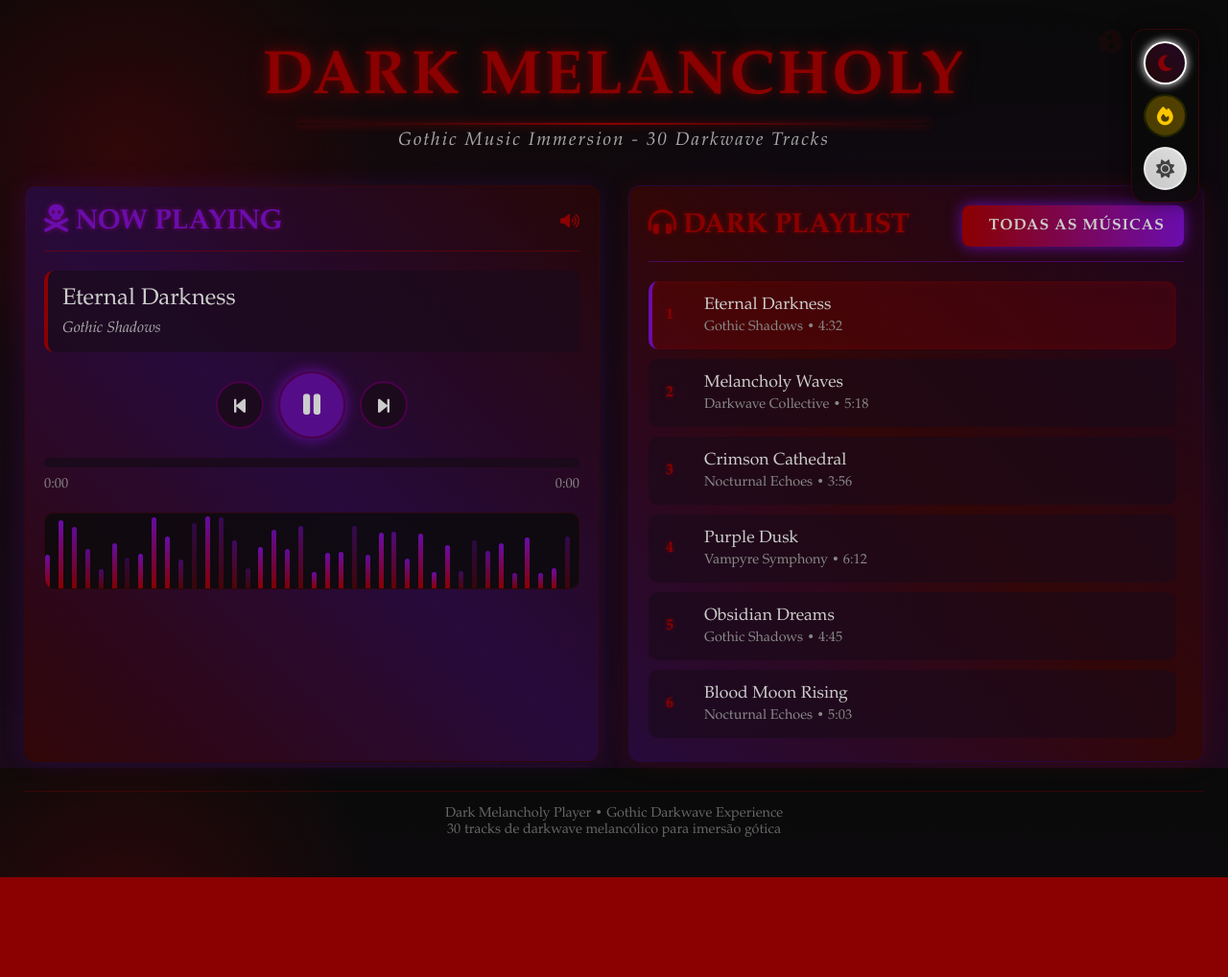
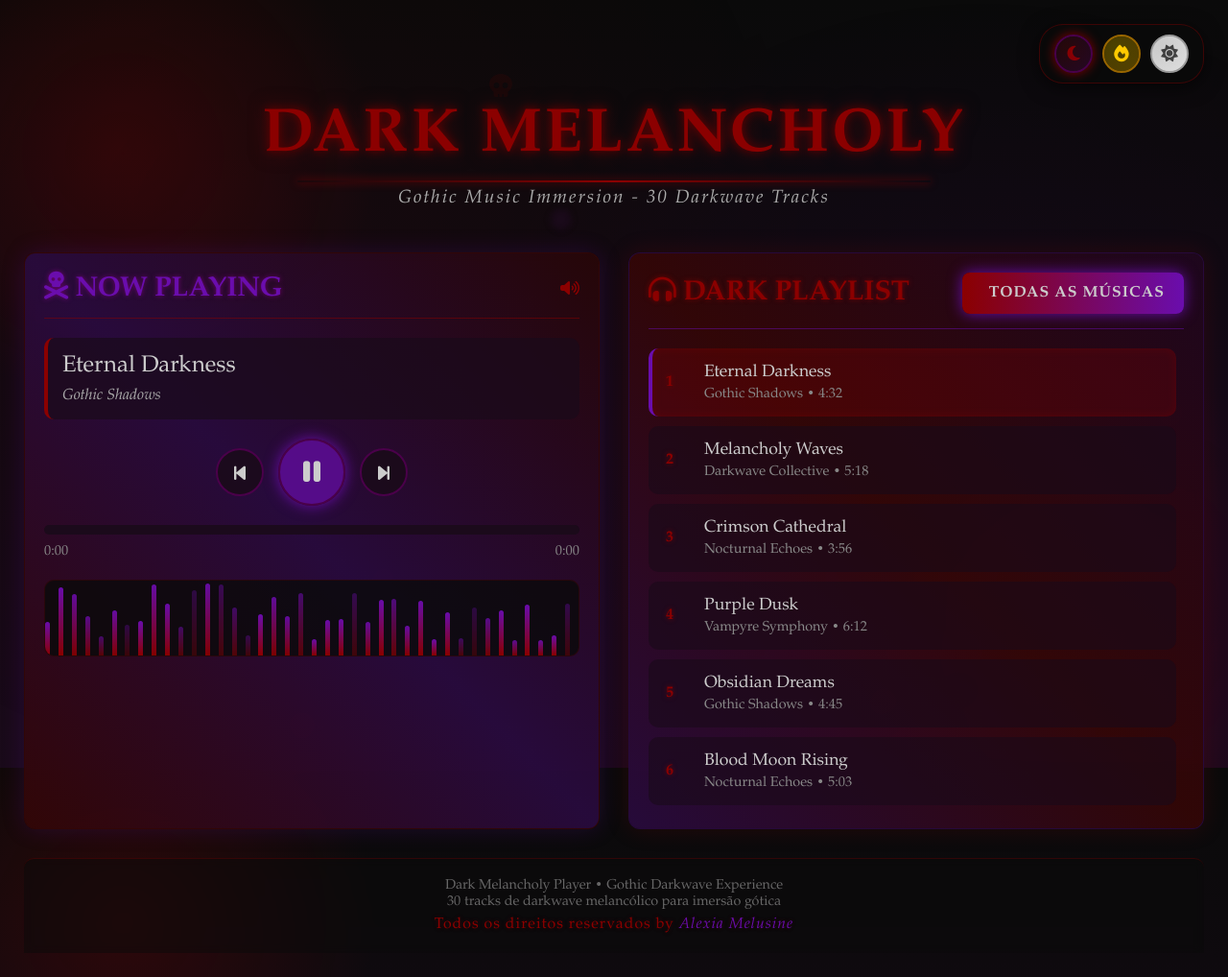
Before and after one commit to alexialuzdeferro/dark-melancholy, a plain HTML site: page index.html in a window 1280 px wide. Shown: the whole page at 96% size. Before the commit the page ends 914 px from the top, so only its background shows below. Drawn offline with Linux system fonts and the light colour scheme.

Commit message:
Update index.html

```diff
--- a/index.html
+++ b/index.html
@@ -58,36 +58,53 @@
             position: relative;
         }
 
-        /* Botões Flutuantes de Modo */
-        .theme-floating-buttons {
+        /* Botões de Tema Fixos no Topo - Versão Harmoniosa */
+        .theme-top-buttons {
             position: fixed;
-            top: 20px;
-            right: 20px;
+            top: 15px;
+            right: 15px;
             z-index: 1000;
             display: flex;
-            flex-direction: column;
-            gap: 10px;
-            background: rgba(10, 10, 10, 0.8);
-            backdrop-filter: blur(10px);
-            padding: 12px;
-            border-radius: 15px;
-            border: 1px solid rgba(139, 0, 0, 0.3);
-            box-shadow: 0 0 20px rgba(0, 0, 0, 0.5);
+            gap: 8px;
+            background: rgba(10, 10, 10, 0.85);
+            backdrop-filter: blur(15px);
+            padding: 8px 12px;
+            border-radius: 25px;
+            border: 1px solid rgba(139, 0, 0, 0.4);
+            box-shadow: 0 4px 20px rgba(0, 0, 0, 0.6);
+            transition: all 0.3s ease;
+        }
+
+        @media (min-width: 768px) {
+            .theme-top-buttons {
+                top: 20px;
+                right: 20px;
+                padding: 10px 15px;
+                gap: 10px;
+            }
         }
 
         .theme-btn {
-            width: 45px;
-            height: 45px;
+            width: 36px;
+            height: 36px;
             border-radius: 50%;
             border: 2px solid transparent;
             cursor: pointer;
             display: flex;
             align-items: center;
             justify-content: center;
-            font-size: 1.2rem;
+            font-size: 1rem;
             transition: all 0.3s ease;
             position: relative;
             overflow: hidden;
+        }
+
+        @media (min-width: 768px) {
+            .theme-btn {
+                width: 40px;
+                height: 40px;
+                font-size: 1.1rem;
+            }
         }
 
         .theme-btn:hover, .theme-btn:active {
@@ -95,8 +112,8 @@
         }
 
         .theme-btn.active {
-            border-color: white;
-            box-shadow: 0 0 10px white;
+            border-color: rgba(255, 255, 255, 0.8);
+            box-shadow: 0 0 12px currentColor;
         }
 
         .theme-btn::after {
@@ -111,58 +128,69 @@
         }
 
         #dark-mode-btn {
-            background: linear-gradient(45deg, #0a0a0a, #1a0a1a);
+            background: linear-gradient(135deg, #0a0a0a, #1a0a1a);
             color: #8b0000;
+            border-color: #4a004a;
         }
 
         #dark-mode-btn::after {
-            background: linear-gradient(45deg, #8b0000, #4a004a);
+            background: radial-gradient(circle at 30% 30%, #8b0000, #4a004a);
         }
 
         #yellow-mode-btn {
-            background: linear-gradient(45deg, #1a1a00, #2a2a00);
+            background: linear-gradient(135deg, #1a1a00, #2a2a00);
             color: #ffcc00;
+            border-color: #996600;
         }
 
         #yellow-mode-btn::after {
-            background: linear-gradient(45deg, #ffcc00, #ff9900);
+            background: radial-gradient(circle at 30% 30%, #ffcc00, #ff9900);
         }
 
         #light-mode-btn {
-            background: linear-gradient(45deg, #e0e0e0, #f0f0f0);
+            background: linear-gradient(135deg, #e0e0e0, #f0f0f0);
             color: #333;
+            border-color: #999;
         }
 
         #light-mode-btn::after {
-            background: linear-gradient(45deg, #666, #999);
+            background: radial-gradient(circle at 30% 30%, #666, #999);
         }
 
-        .theme-label {
+        .theme-tooltip {
             position: absolute;
-            top: 50px;
+            top: 45px;
             left: 50%;
             transform: translateX(-50%);
-            background: rgba(0, 0, 0, 0.8);
+            background: rgba(0, 0, 0, 0.9);
             color: white;
-            padding: 4px 8px;
-            border-radius: 4px;
-            font-size: 0.7rem;
+            padding: 6px 10px;
+            border-radius: 6px;
+            font-size: 0.75rem;
             white-space: nowrap;
             opacity: 0;
             transition: opacity 0.3s;
             pointer-events: none;
+            border: 1px solid rgba(139, 0, 0, 0.3);
+            box-shadow: 0 4px 12px rgba(0, 0, 0, 0.5);
         }
 
-        .theme-btn:hover .theme-label {
+        .theme-btn:hover .theme-tooltip {
             opacity: 1;
         }
 
         /* Header Mobile Friendly */
         header {
             text-align: center;
-            padding: 20px 0 15px;
+            padding: 60px 0 15px;
             position: relative;
             margin-bottom: 20px;
+        }
+
+        @media (min-width: 768px) {
+            header {
+                padding: 70px 0 20px;
+            }
         }
 
         h1 {
@@ -544,6 +572,40 @@
             100% { opacity: 1; }
         }
 
+        /* Footer Personalizado */
+        footer {
+            text-align: center;
+            padding: 20px 15px;
+            border-top: 1px solid rgba(139, 0, 0, 0.3);
+            margin-top: 30px;
+            color: #666;
+            font-size: clamp(0.75rem, 2.8vw, 0.9rem);
+            transition: border-color 0.5s ease, color 0.5s ease;
+            background: rgba(10, 10, 10, 0.5);
+            border-radius: 10px 10px 0 0;
+            backdrop-filter: blur(5px);
+        }
+
+        .footer-content {
+            max-width: 800px;
+            margin: 0 auto;
+        }
+
+        .footer-signature {
+            color: var(--blood-red);
+            font-family: 'Garamond', 'Times New Roman', serif;
+            font-size: 1.1em;
+            margin-top: 5px;
+            letter-spacing: 1px;
+            text-shadow: 0 0 5px rgba(139, 0, 0, 0.3);
+            transition: color 0.5s ease;
+        }
+
+        .footer-signature span {
+            color: var(--amethyst);
+            font-style: italic;
+        }
+
         /* Mobile Menu Bottom Bar */
         .mobile-bottom-bar {
             position: fixed;
@@ -660,17 +722,6 @@
             100% { width: 150px; height: 150px; opacity: 0; transform: translate(-50%, -50%); }
         }
 
-        /* Footer Mobile */
-        footer {
-            text-align: center;
-            padding: 15px;
-            border-top: 1px solid rgba(139, 0, 0, 0.3);
-            margin-top: 20px;
-            color: #666;
-            font-size: clamp(0.75rem, 2.8vw, 0.9rem);
-            transition: border-color 0.5s ease, color 0.5s ease;
-        }
-
         /* Landscape Mode Adjustments */
         @media (orientation: landscape) and (max-height: 600px) {
             .main-content {
@@ -691,9 +742,14 @@
                 height: 60px;
             }
 
-            .theme-floating-buttons {
+            .theme-top-buttons {
                 top: 10px;
                 right: 10px;
+                padding: 6px 10px;
+            }
+
+            header {
+                padding: 50px 0 10px;
             }
         }
 
@@ -721,9 +777,13 @@
                 display: none;
             }
 
-            .theme-floating-buttons {
-                top: 30px;
-                right: 30px;
+            .theme-top-buttons {
+                top: 25px;
+                right: 25px;
+            }
+
+            header {
+                padding: 80px 0 25px;
             }
         }
 
@@ -742,6 +802,10 @@
             .control-btn:active, .all-songs-btn:active, .song-item:active, .theme-btn:active {
                 transform: scale(0.95);
             }
+
+            .theme-btn .theme-tooltip {
+                display: none;
+            }
         }
     </style>
 </head>
@@ -750,19 +814,19 @@
 
     <div class="gothic-elements" id="gothic-elements"></div>
 
-    <!-- Botões Flutuantes de Modo de Cor -->
-    <div class="theme-floating-buttons">
-        <button class="theme-btn active" id="dark-mode-btn" title="Modo Escuro Gótico">
+    <!-- Botões de Tema Fixos no Topo - Versão Harmoniosa -->
+    <div class="theme-top-buttons">
+        <button class="theme-btn active" id="dark-mode-btn">
             <i class="fas fa-moon"></i>
-            <span class="theme-label">Gótico</span>
+            <span class="theme-tooltip">Modo Gótico</span>
         </button>
-        <button class="theme-btn" id="yellow-mode-btn" title="Modo Amarelo/Vermelho/Roxo">
+        <button class="theme-btn" id="yellow-mode-btn">
             <i class="fas fa-fire"></i>
-            <span class="theme-label">Amarelo</span>
+            <span class="theme-tooltip">Modo Amarelo</span>
         </button>
-        <button class="theme-btn" id="light-mode-btn" title="Modo Claro">
+        <button class="theme-btn" id="light-mode-btn">
             <i class="fas fa-sun"></i>
-            <span class="theme-label">Claro</span>
+            <span class="theme-tooltip">Modo Claro</span>
         </button>
     </div>
 
@@ -820,8 +884,11 @@
         </div>
 
         <footer>
-            <p>Dark Melancholy Player • Gothic Darkwave Experience</p>
-            <p>30 tracks de darkwave melancólico para imersão gótica</p>
+            <div class="footer-content">
+                <p>Dark Melancholy Player • Gothic Darkwave Experience</p>
+                <p>30 tracks de darkwave melancólico para imersão gótica</p>
+                <p class="footer-signature">Todos os direitos reservados by <span>Alexia Melusine</span></p>
+            </div>
         </footer>
     </div>
 
@@ -899,6 +966,7 @@
         const visualizer = document.getElementById('visualizer');
         const gothicElements = document.getElementById('gothic-elements');
         const backgroundEffect = document.querySelector('.background-effect');
+        const footerSignature = document.querySelector('.footer-signature');
 
         // Elementos do mobile navigation
         const mobilePlayerBtn = document.getElementById('mobile-player-btn');
@@ -912,6 +980,7 @@
         const darkModeBtn = document.getElementById('dark-mode-btn');
         const yellowModeBtn = document.getElementById('yellow-mode-btn');
         const lightModeBtn = document.getElementById('light-mode-btn');
+        const themeButtons = document.querySelector('.theme-top-buttons');
 
         // Estado do player
         let currentSongIndex = 0;
@@ -1023,6 +1092,9 @@
             // Atualizar cor do efeito de fundo
             updateBackgroundEffect();
 
+            // Atualizar cor da assinatura no rodapé
+            updateFooterSignature();
+
             // Atualizar visualizador se estiver tocando
             if (isPlaying) {
                 startVisualizer();
@@ -1038,6 +1110,13 @@
             backgroundEffect.style.background =
                 `radial-gradient(circle at 20% 30%, ${colors['--blood-red']}20 0%, transparent 50%),
                  radial-gradient(circle at 80% 70%, ${colors['--amethyst']}20 0%, transparent 50%)`;
+        }
+
+        // Atualizar cor da assinatura no rodapé
+        function updateFooterSignature() {
+            const colors = themes[currentTheme];
+            footerSignature.style.color = colors['--blood-red'];
+            footerSignature.querySelector('span').style.color = colors['--amethyst'];
         }
 
         // Converter cor para o tema atual
@@ -1088,7 +1167,7 @@
                 }
             });
 
-            // Simular troca de música (em uma implementação real, carregaria o arquivo de áudio)
+            // Simular troca de música
             audioPlayer.src = `https://www.soundhelix.com/examples/mp3/SoundHelix-Song-${(index % 10) + 1}.mp3`;
 
             // Iniciar reprodução
@@ -1104,8 +1183,6 @@
             isPlaying = true;
             audioPlayer.play().catch(e => {
                 console.log("Autoplay prevented, waiting for user interaction");
-                // Em alguns dispositivos móveis, o autoplay é bloqueado
-                // Vamos apenas atualizar a interface
                 playIcon.className = 'fas fa-play';
                 isPlaying = false;
             });
@@ -1301,12 +1378,10 @@
             createPulseEffect(allSongsBtn);
 
             if (isAllSongsActive) {
-                // Mostrar todas as músicas
                 document.querySelectorAll('.song-item').forEach(item => {
                     item.style.display = 'flex';
                 });
             } else {
-                // Mostrar apenas músicas favoritas (simulação)
                 document.querySelectorAll('.song-item').forEach((item, index) => {
                     item.style.display = index % 3 === 0 ? 'flex' : 'none';
                 });
@@ -1327,7 +1402,6 @@
         });
 
         mobileEffectsBtn.addEventListener('click', () => {
-            // Efeito especial: criar múltiplos pulsos
             for (let i = 0; i < 5; i++) {
                 setTimeout(() => {
                     createExpansiveEffect();
@@ -1338,8 +1412,6 @@
         });
 
         mobileSettingsBtn.addEventListener('click', () => {
-            // Mostrar/ocultar botões de tema
-            const themeButtons = document.querySelector('.theme-floating-buttons');
             themeButtons.style.display = themeButtons.style.display === 'none' ? 'flex' : 'none';
             document.querySelectorAll('.mobile-btn').forEach(btn => btn.classList.remove('active'));
             mobileSettingsBtn.classList.add('active');
```
